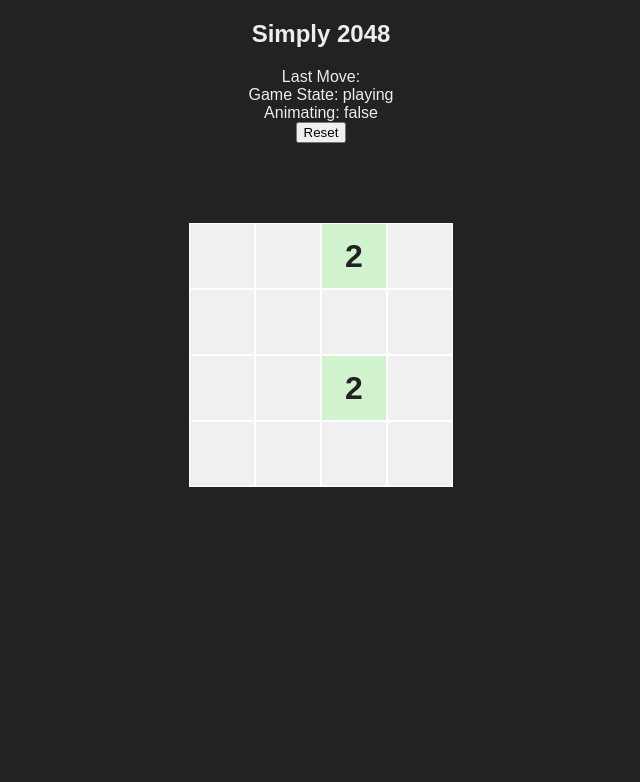
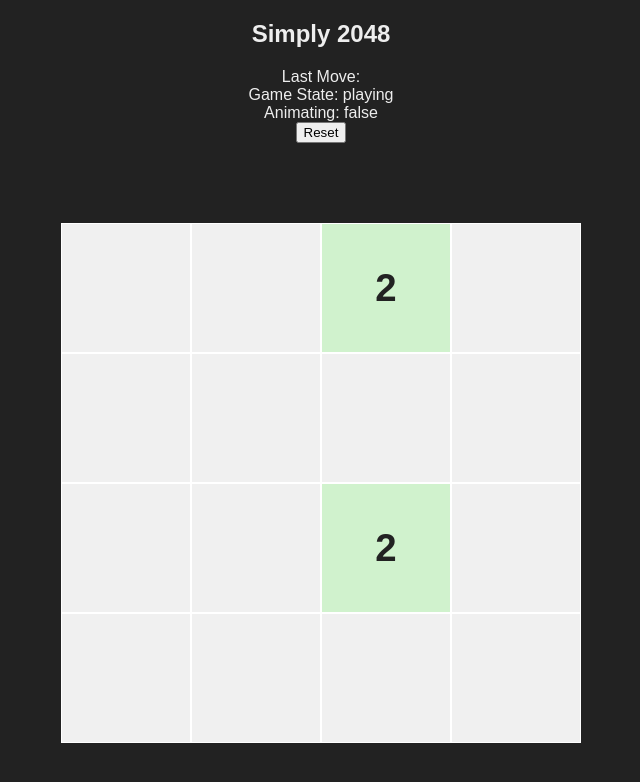
Before and after one commit to SimplyNate/2048-js, a Vue app: page / in a window 1280 px wide. Shown: the top 782 px of the page, without its empty margins (319-959 px from the left). Built offline with nearby package versions, Linux system fonts and the light colour scheme; the HTML template or start-up script is replaced by a standard one.

Commit message:
Scale for screen space, enable swipe movements

```diff
--- a/src/App.vue
+++ b/src/App.vue
@@ -115,7 +115,6 @@ function addAnimationClass() {
             }));
         }
     }
-    console.log(results);
     for (const res of results) {
         const tile = document.getElementById(`tile-${res.i}-${res.j}`) as HTMLElement;
         tile.classList.add(res.css);
@@ -147,6 +146,30 @@ function setTiles() {
     }
 }
 
+const touchStart = ref({x: 0, y: 0});
+const touchEnd = ref({x: 0, y: 0});
+
+function setDirectionByTouch() {
+    const x = touchEnd.value.x - touchStart.value.x;
+    const y = touchEnd.value.y - touchStart.value.y;
+    if (Math.abs(x) > Math.abs(y)) {
+        if (x > 0) {
+            step('right');
+        }
+        else if (x < 0) {
+            step('left');
+        }
+    }
+    else {
+        if (y > 0) {
+            step('down');
+        }
+        else if (y < 0) {
+            step('up');
+        }
+    }
+}
+
 onMounted(() => {
     document.addEventListener('keydown', (e) => {
         if (e.key === 'ArrowLeft') {
@@ -162,6 +185,13 @@ onMounted(() => {
             step('down');
         }
     });
+    document.addEventListener('touchstart', (e) => {
+        touchStart.value = {x: e.touches[0].clientX, y: e.touches[0].clientY};
+    });
+    document.addEventListener('touchend', (e) => {
+        touchEnd.value = {x: e.changedTouches[0].clientX, y: e.changedTouches[0].clientY};
+        setDirectionByTouch();
+    });
     setTiles();
 });
 
@@ -176,24 +206,19 @@ onMounted(() => {
             <div>Animating: {{ animating }}</div>
             <button @click="resetGame">Reset</button>
         </div>
-        <div class="mt-5 fs-2 fw-bold flex-grow-1">
+        <div class="mt-5 fs-2 fw-bold flex-grow-1 pointer-events-none">
             <div class="d-flex justify-content-center position-relative" v-for="i in game.state.length" :key="i">
                 <div class="border border-dark bg-0 w-5 position-relative" :id="`row-${i-1}-${j-1}`" v-for="j in game.state[i-1].length" :key="j"></div>
             </div>
-            <!--
-            <div class="d-flex justify-content-center" v-for="i in 4" :key="i">
-                <div v-for="j in 4" :key="j" :class="`border border-dark w-5 bg-${game.state[i-1][j-1]}`">{{ game.state[i-1][j-1] > 0 ? game.state[i-1][j-1] : '' }}</div>
-            </div>
-            -->
         </div>
     </div>
 </template>
 
 <style scoped>
 .w-5 {
-    width: 5vw;
-    height: 5vw;
-    line-height: 5vw;
+    width: 10vmax;
+    height: 10vmax;
+    line-height: 10vmax;
 }
 
 </style>
--- a/src/assets/main.css
+++ b/src/assets/main.css
@@ -105,7 +105,7 @@
     font-size: 1rem;
 }
 .fs-2 {
-    font-size: 2rem;
+    font-size: 3vmax;
 }
 .fw-bold {
     font-weight: bold;
@@ -196,3 +196,7 @@
     transform: translateY(300%);
     z-index: 10;
 }
+
+.pointer-events-none {
+    pointer-events: none;
+}
```
